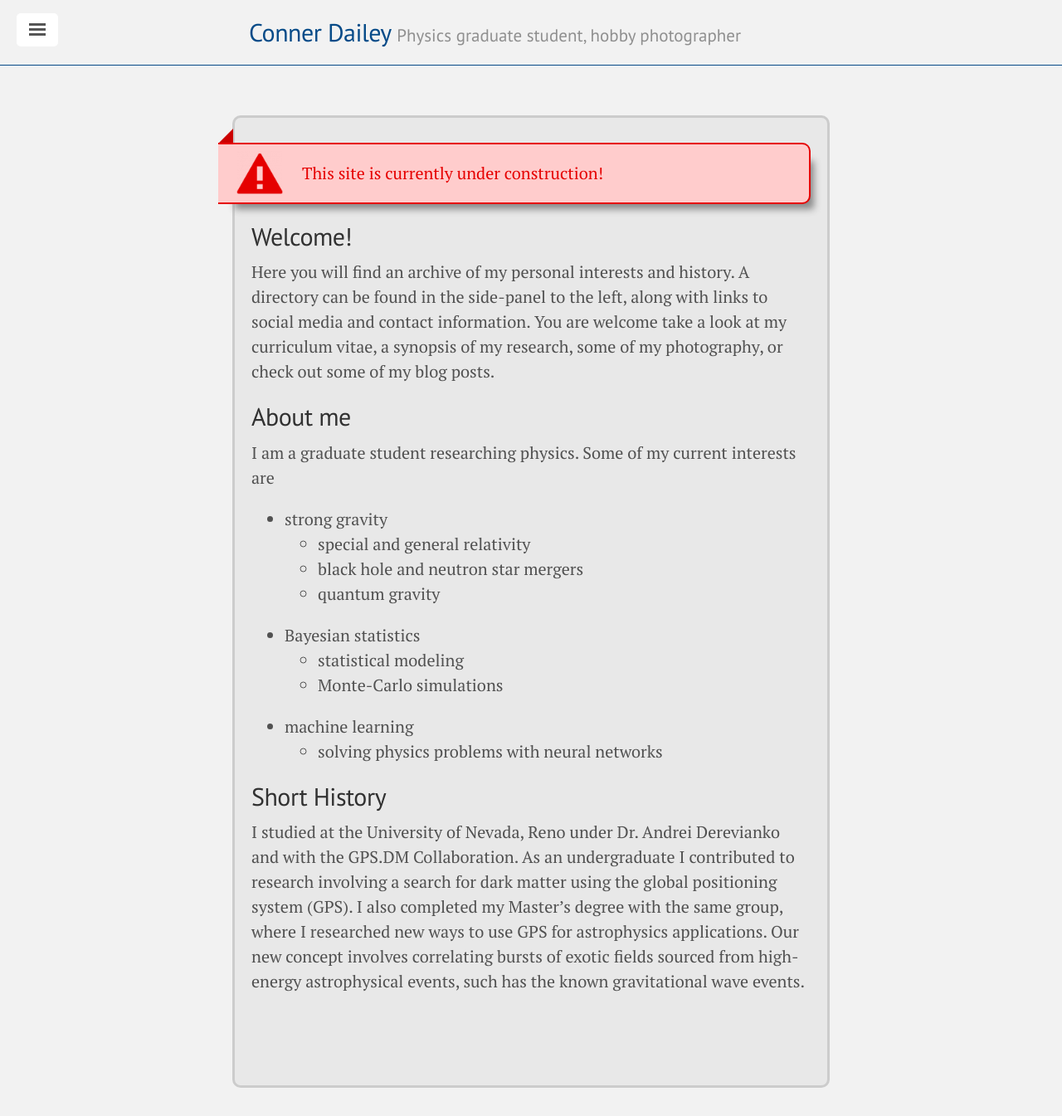
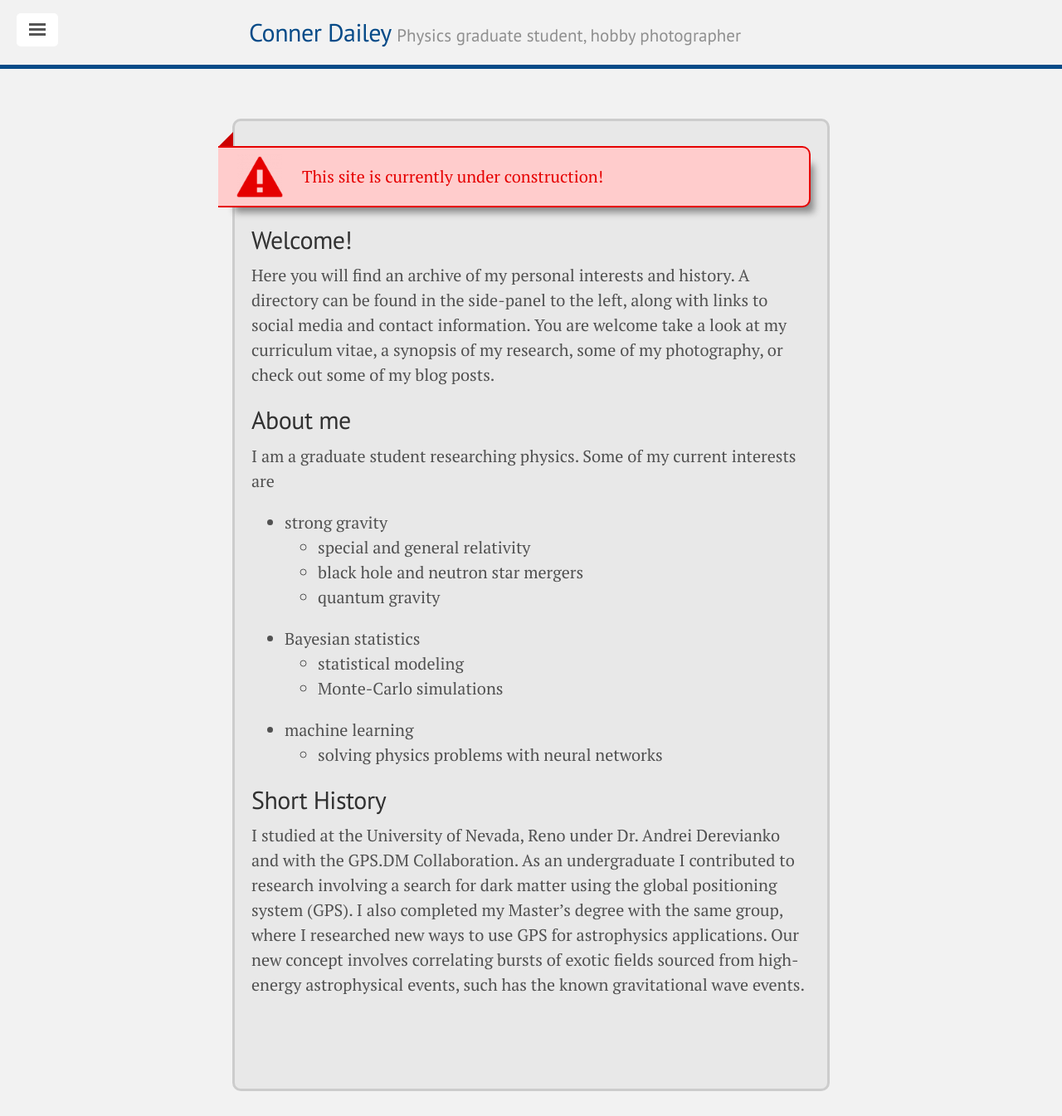
Before and after one commit to TakeTwiceDailey/TakeTwiceDailey.github.io, a Jekyll site: the page built from index.md, in a window 1280 px wide. Shown: the whole page at 83% size. Built offline with Jekyll 4.4.1, drawn with Linux system fonts in a browser that asks for light colours; nearby versions of some CDN libraries.

Commit message:
style changes

```diff
--- a/public/css/lanyon.css
+++ b/public/css/lanyon.css
@@ -98,7 +98,7 @@ h1, h2, h3, h4, h5, h6 {
   padding-top:    1rem;
   padding-bottom: 1rem;
   margin-bottom: 3rem;
-  border-bottom: 1px solid #074B88;
+  border-bottom: 5px solid #074B88;
 }
 .masthead-title {
   margin-top: 0;
```
